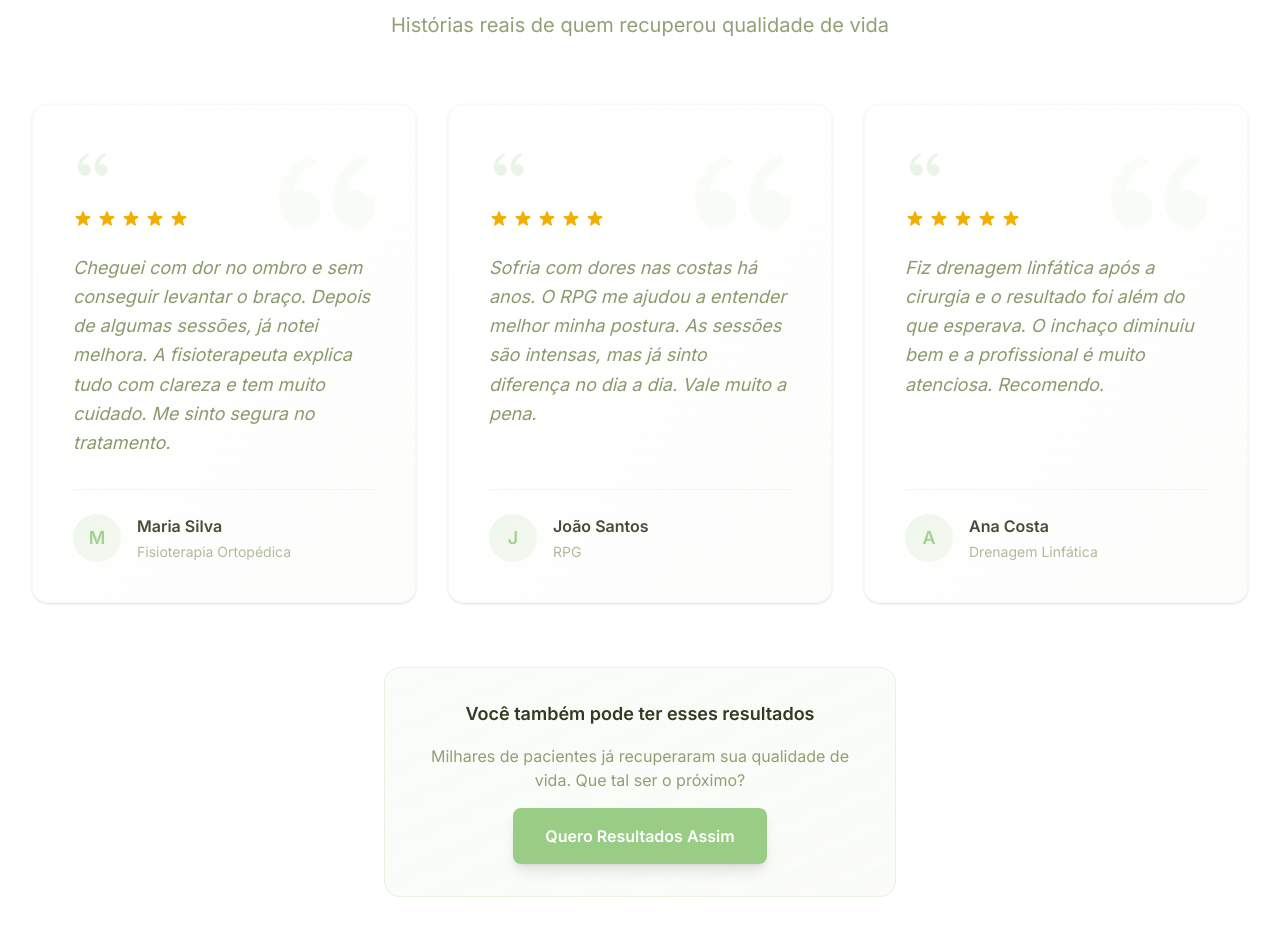
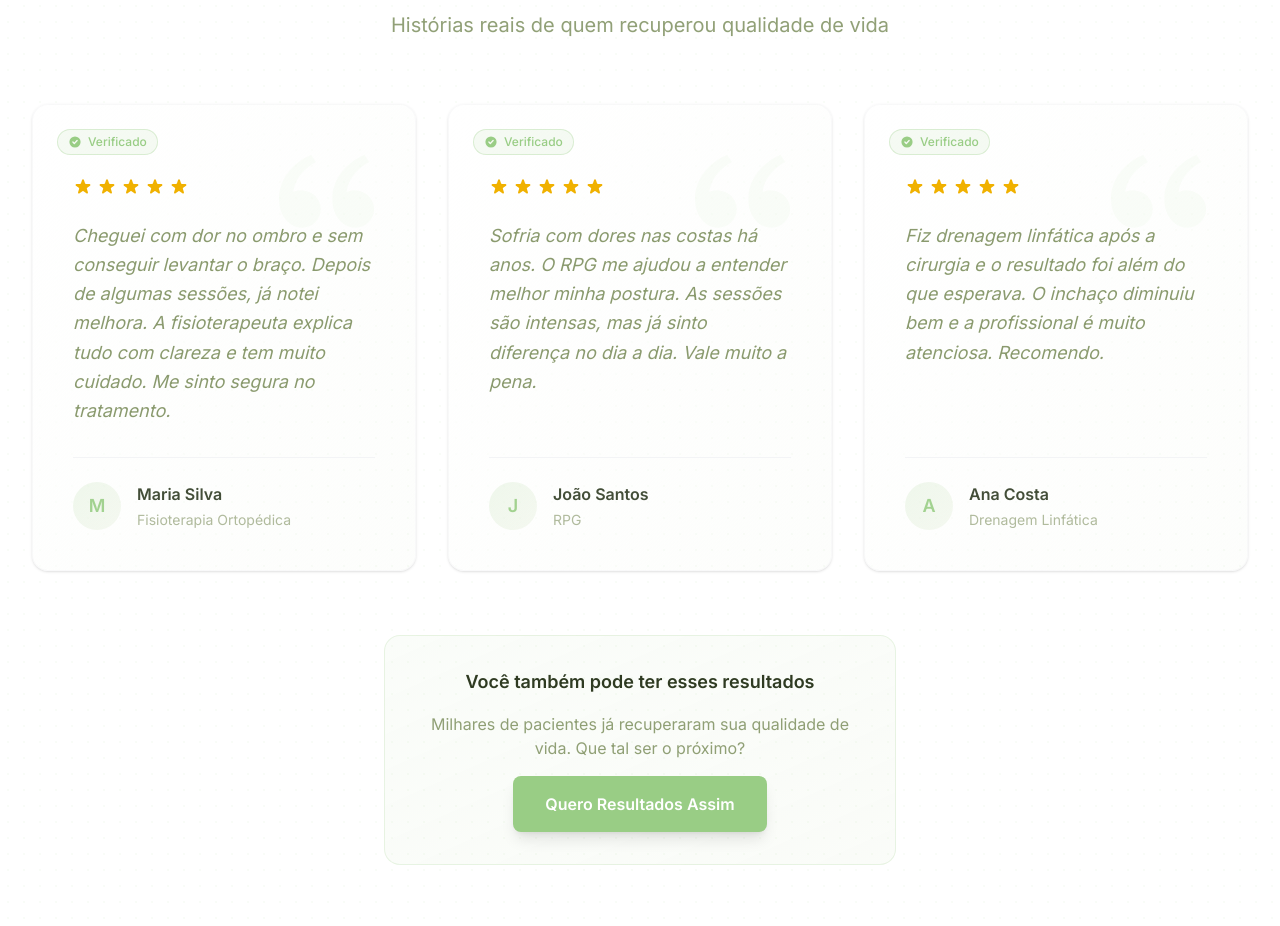
Before and after one commit to MattRib/abl-fisio, a Next.js app: page / in a window 1280 px wide. Shown: the part 3820-4746 px from the top of the page. Built offline with nearby package versions, Linux system fonts and the light colour scheme.

Commit message:
feat: enhance TestimonialCard with verified badge and improved decorative elements

```diff
--- a/components/ui/TestimonialCard.tsx
+++ b/components/ui/TestimonialCard.tsx
@@ -18,6 +18,19 @@ export default function TestimonialCard({
     <article
       className={`relative bg-gradient-to-br from-white to-secondary/5 p-8 md:p-10 rounded-2xl shadow-sm hover:shadow-2xl hover:-translate-y-2 transition-all duration-500 border border-gray-100/50 flex flex-col h-full overflow-hidden ${className}`}
     >
+      {/* Badge Depoimento Verificado */}
+      <div className="absolute top-4 left-4 md:top-6 md:left-6 z-20 inline-flex items-center gap-1.5 px-2.5 py-1 bg-primary/10 border border-primary/30 rounded-full">
+        <svg
+          className="w-3.5 h-3.5 text-primary"
+          fill="currentColor"
+          viewBox="0 0 20 20"
+          aria-hidden="true"
+        >
+          <path fillRule="evenodd" d="M10 18a8 8 0 100-16 8 8 0 000 16zm3.707-9.293a1 1 0 00-1.414-1.414L9 10.586 7.707 9.293a1 1 0 00-1.414 1.414l2 2a1 1 0 001.414 0l4-4z" clipRule="evenodd" />
+        </svg>
+        <span className="text-xs font-medium text-primary">Verificado</span>
+      </div>
+
       {/* Aspas decorativas gigantes no background */}
       <div className="absolute top-4 right-4 md:top-6 md:right-6 pointer-events-none" aria-hidden="true">
         <svg
@@ -29,20 +42,8 @@ export default function TestimonialCard({
         </svg>
       </div>
 
-      {/* Ícone de aspas decorativo */}
-      <div className="mb-6 flex-shrink-0 relative z-10">
-        <svg
-          className="w-10 h-10 text-primary/20"
-          fill="currentColor"
-          viewBox="0 0 24 24"
-          aria-hidden="true"
-        >
-          <path d="M4.583 17.321C3.553 16.227 3 15 3 13.011c0-3.5 2.457-6.637 6.03-8.188l.893 1.378c-3.335 1.804-3.987 4.145-4.247 5.621.537-.278 1.24-.375 1.929-.311 1.804.167 3.226 1.648 3.226 3.489a3.5 3.5 0 01-3.5 3.5c-1.073 0-2.099-.49-2.748-1.179zm10 0C13.553 16.227 13 15 13 13.011c0-3.5 2.457-6.637 6.03-8.188l.893 1.378c-3.335 1.804-3.987 4.145-4.247 5.621.537-.278 1.24-.375 1.929-.311 1.804.167 3.226 1.648 3.226 3.489a3.5 3.5 0 01-3.5 3.5c-1.073 0-2.099-.49-2.748-1.179z" />
-        </svg>
-      </div>
-
       {/* Avaliação - 5 estrelas */}
-      <div className="mb-6 flex gap-1 flex-shrink-0 relative z-10" aria-label="Avaliação: 5 de 5 estrelas">
+      <div className="mt-8 mb-6 flex gap-1 flex-shrink-0 relative z-10" aria-label="Avaliação: 5 de 5 estrelas">
         {[...Array(5)].map((_, index) => (
           <svg
             key={index}
```
